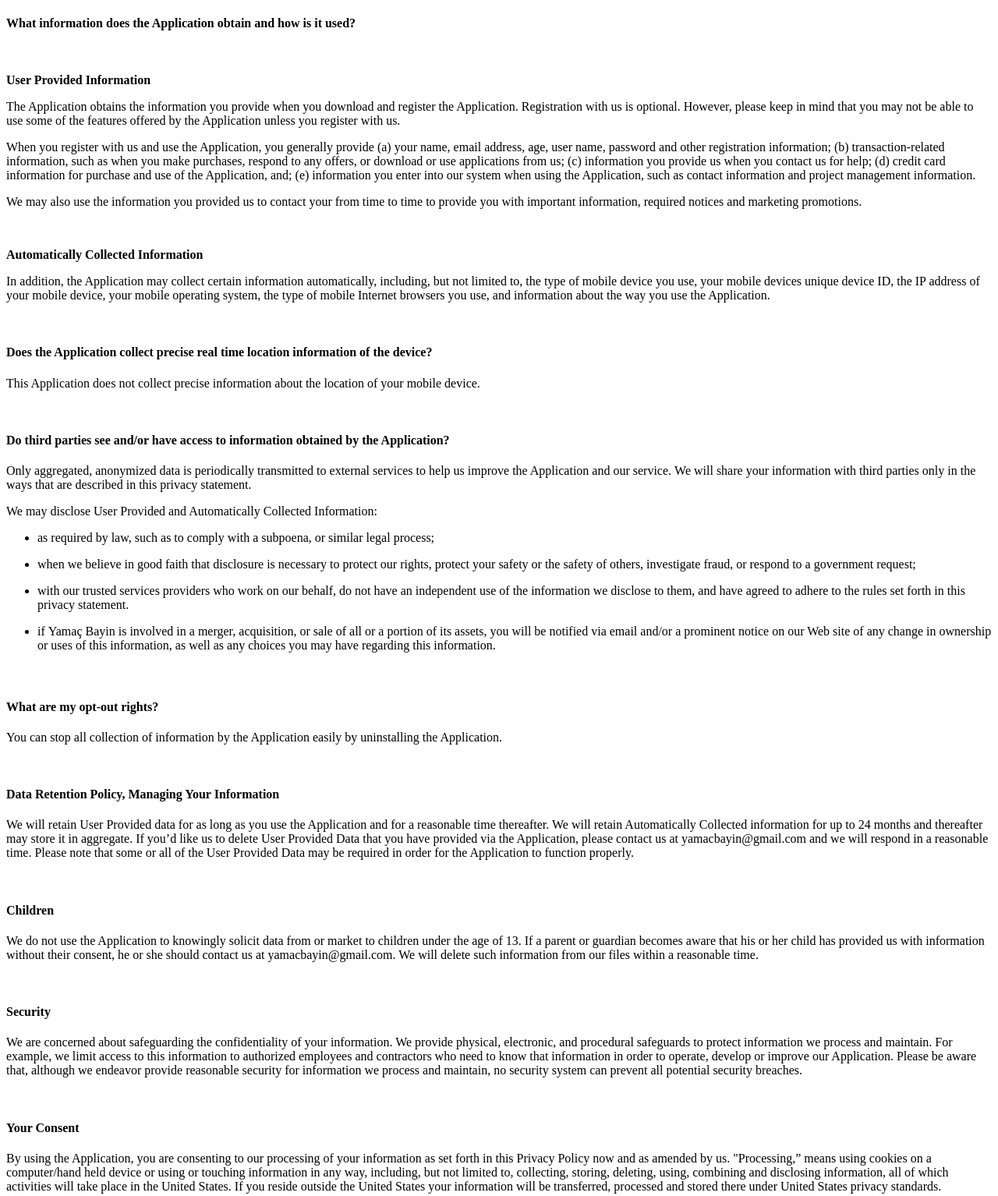
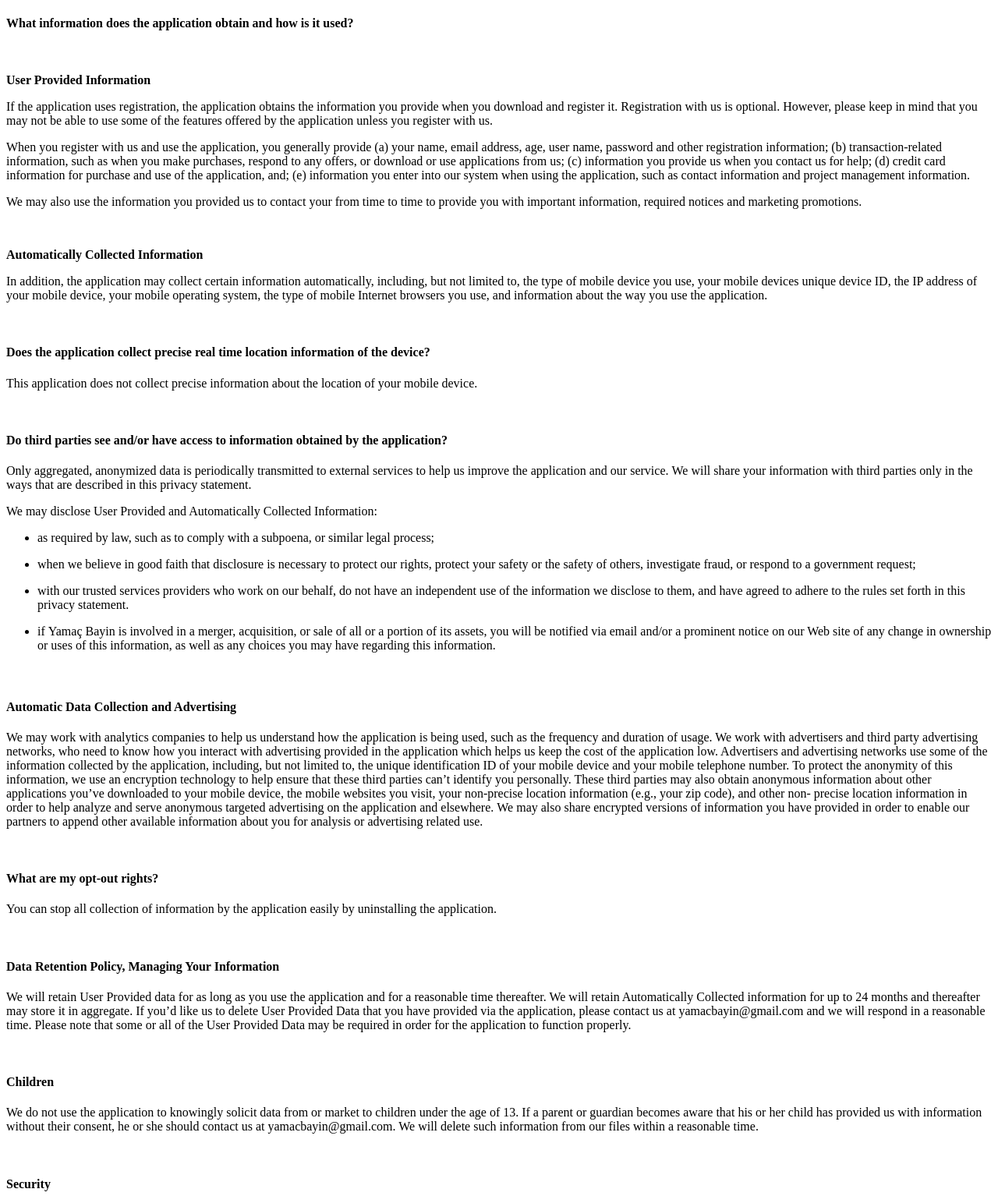
Before and after one commit to yamacbayin/yamacbayin.github.io, a plain HTML site: page index.html in a window 1280 px wide. Shown: the part 780-2314 px from the top of the page at 78% size. Drawn offline with Linux system fonts and the light colour scheme.

Commit message:
Add files via upload

```diff
--- a/index.html
+++ b/index.html
@@ -16,21 +16,21 @@
 <h2 style="text-align: center;">PRIVACY POLICY</h2>
 <p>This privacy policy governs your use of the software application&nbsp;for mobile devices that was created by Yama&ccedil; Bayin.</p>
 <p>&nbsp;</p>
-<h4><strong>What information does the Application obtain and how is it used?</strong></h4>
+<h4><strong>What information does the application obtain and how is it used?</strong></h4>
 <p>&nbsp;</p>
 <p><strong>User Provided Information&nbsp;</strong></p>
-<p>The Application obtains the information you provide when you download and register the Application.&nbsp;Registration with us is optional. However, please keep in mind that you may not be able to use some of the features offered by the Application unless you register with us.</p>
-<p>When you register with us and use the Application, you generally provide&nbsp;(a) your name, email address, age, user name, password and other registration information; (b) transaction-related information, such as when you make purchases, respond to any offers, or download or use applications from us; (c) information you provide us when you contact us for help; (d) credit card information for purchase and use of the Application, and; (e) information you enter into our system when using the Application, such as contact information and project management information.</p>
+<p>If the application uses registration, the application obtains the information you provide when you download and register it.&nbsp;Registration with us is optional. However, please keep in mind that you may not be able to use some of the features offered by the application unless you register with us.</p>
+<p>When you register with us and use the application, you generally provide&nbsp;(a) your name, email address, age, user name, password and other registration information; (b) transaction-related information, such as when you make purchases, respond to any offers, or download or use applications from us; (c) information you provide us when you contact us for help; (d) credit card information for purchase and use of the application, and; (e) information you enter into our system when using the application, such as contact information and project management information.</p>
 <p>We may also use the information you provided us to contact your from time to time to provide you with important information, required notices and marketing promotions.</p>
 <p>&nbsp;</p>
 <p><strong>Automatically Collected Information</strong>&nbsp;</p>
-<p>In addition, the Application may collect certain information automatically, including, but not limited to, the type of mobile device you use, your mobile devices unique device ID, the IP address of your mobile device, your mobile operating system, the type of mobile Internet browsers you use, and information about the way you use the Application.&nbsp;</p>
+<p>In addition, the application may collect certain information automatically, including, but not limited to, the type of mobile device you use, your mobile devices unique device ID, the IP address of your mobile device, your mobile operating system, the type of mobile Internet browsers you use, and information about the way you use the application.&nbsp;</p>
 <p>&nbsp;</p>
-<h4><strong>Does the Application collect precise real time location information of the device?</strong></h4>
-<p>This Application does not collect precise information about the location of your mobile device.&nbsp;</p>
+<h4><strong>Does the application collect precise real time location information of the device?</strong></h4>
+<p>This application does not collect precise information about the location of your mobile device.&nbsp;</p>
 <p>&nbsp;</p>
-<h4><strong>Do third parties see and/or have access to information obtained by the Application?</strong></h4>
-<p>Only aggregated, anonymized data is periodically transmitted to external services to help us improve the Application and our service.&nbsp;We will share your information with third parties only in the ways that are described in this privacy statement.</p>
+<h4><strong>Do third parties see and/or have access to information obtained by the application?</strong></h4>
+<p>Only aggregated, anonymized data is periodically transmitted to external services to help us improve the application and our service.&nbsp;We will share your information with third parties only in the ways that are described in this privacy statement.</p>
 <p>We may disclose User Provided and Automatically Collected Information:</p>
 <ul>
 <li>
@@ -45,20 +45,23 @@
 <li>if&nbsp;<span class="field" data-name="Developer Company Name" data-type="short" data-default="" data-owner="sender">Yama&ccedil; Bayin</span>&nbsp;is involved in a merger, acquisition, or sale of all or a&nbsp;portion of its assets, you will be notified via email and/or a prominent notice on our Web site of any change in ownership or uses of this information, as well as any choices you may have regarding this information.</li>
 </ul>
 <h4>&nbsp;</h4>
+<h4>Automatic Data Collection and Advertising</h4>
+<p>We may work with analytics companies to help us understand how the application is being used, such as the frequency and duration of usage. We work with advertisers and third party advertising networks, who need to know how you interact with advertising provided in the application which helps us keep the cost of the application&nbsp;<span class="field" title="Alternatively: free" data-name="Alternatively: free" data-default="low" data-type="short" data-owner="sender">low</span>. Advertisers and advertising networks use some of the information collected by the application, including, but not limited to,&nbsp;the unique identification ID of your mobile device and your mobile telephone number.&nbsp;To protect the anonymity of this information, we use&nbsp;an encryption technology to help ensure that these third parties can&rsquo;t identify you personally. These third parties may also obtain anonymous information about other applications you&rsquo;ve downloaded to your mobile device, the mobile websites you visit, your non-precise location information (e.g., your zip code), and other non- precise location information in order to help analyze and serve anonymous targeted advertising on the application and elsewhere.&nbsp;We may also share encrypted versions of information you have provided in order to enable our partners to append other available information about you for analysis or advertising related use.&nbsp;</p>
+<p>&nbsp;</p>
 <h4>What are my opt-out rights?</h4>
-<p>You can stop all collection of information by the Application easily by uninstalling the Application.</p>
+<p>You can stop all collection of information by the application easily by uninstalling the application.</p>
 <p>&nbsp;</p>
 <h4><strong>Data Retention Policy, Managing Your Information</strong></h4>
-<p>We will retain User Provided data for as long as you use the Application and for a reasonable time thereafter. We will retain Automatically Collected information for up to&nbsp;<span class="field" title="Retention period" data-name="Retention period" data-default="24 months" data-type="short" data-owner="sender">24 months</span>&nbsp;and thereafter may store it in aggregate. If you&rsquo;d like us to delete User Provided Data that you have provided via the Application, please contact us at&nbsp;<span class="field" title="Email address" data-name="Email address" data-default="privacy@applicationsite.com&nbsp;" data-type="short" data-owner="sender">yamacbayin@gmail.com&nbsp;</span>and we will respond in a reasonable time. Please note that some or all of the User Provided Data may be required in order for the Application to function properly.</p>
+<p>We will retain User Provided data for as long as you use the application and for a reasonable time thereafter. We will retain Automatically Collected information for up to&nbsp;<span class="field" title="Retention period" data-name="Retention period" data-default="24 months" data-type="short" data-owner="sender">24 months</span>&nbsp;and thereafter may store it in aggregate. If you&rsquo;d like us to delete User Provided Data that you have provided via the application, please contact us at&nbsp;<span class="field" title="Email address" data-name="Email address" data-default="privacy@applicationsite.com&nbsp;" data-type="short" data-owner="sender">yamacbayin@gmail.com&nbsp;</span>and we will respond in a reasonable time. Please note that some or all of the User Provided Data may be required in order for the application to function properly.</p>
 <p>&nbsp;</p>
 <h4><strong>Children</strong></h4>
-<p>We do not use the Application to knowingly solicit data from or market to children under the age of 13. If a parent or guardian becomes aware that his or her child has provided us with information without their consent, he or she should contact us at&nbsp;<span class="field" title="Email address" data-name="Email address" data-default="privacy@applicationsite.com" data-type="short" data-owner="sender">yamacbayin@gmail.com</span>. We will delete such information from our files within a reasonable time.</p>
+<p>We do not use the application to knowingly solicit data from or market to children under the age of 13. If a parent or guardian becomes aware that his or her child has provided us with information without their consent, he or she should contact us at&nbsp;<span class="field" title="Email address" data-name="Email address" data-default="privacy@applicationsite.com" data-type="short" data-owner="sender">yamacbayin@gmail.com</span>. We will delete such information from our files within a reasonable time.</p>
 <p>&nbsp;</p>
 <h4><strong>Security</strong></h4>
-<p>We are concerned about safeguarding the confidentiality of your information. We provide physical, electronic, and procedural safeguards to protect information we process and maintain. For example, we limit access to this information to authorized employees and contractors who need to know that information in order to operate, develop or improve our Application. Please be aware that, although we endeavor provide reasonable security for information we process and maintain, no security system can prevent all potential security breaches.</p>
+<p>We are concerned about safeguarding the confidentiality of your information. We provide physical, electronic, and procedural safeguards to protect information we process and maintain. For example, we limit access to this information to authorized employees and contractors who need to know that information in order to operate, develop or improve our application. Please be aware that, although we endeavor provide reasonable security for information we process and maintain, no security system can prevent all potential security breaches.</p>
 <p>&nbsp;</p>
 <h4><strong>Your Consent</strong></h4>
-<p>By using the Application, you are consenting to our processing of your information as set forth in this Privacy Policy now and as amended by us. "Processing,&rdquo; means using cookies on a computer/hand held device or using or touching information in any way, including, but not limited to, collecting, storing, deleting, using, combining and disclosing information, all of which activities will take place in the&nbsp;<span class="field" title="State of Residence" data-name="State of Residence" data-default="United States" data-type="short" data-owner="sender">United States</span>. If you reside outside the&nbsp;<span class="field" title="State of Residence" data-name="State of Residence" data-default="United States" data-type="short" data-owner="sender">United States</span>&nbsp;your information will be transferred, processed and stored there under&nbsp;<span class="field" title="State of Residence" data-name="State of Residence" data-default="United States" data-type="short" data-owner="sender">United States</span>&nbsp;privacy standards.&nbsp;</p>
+<p>By using the application, you are consenting to our processing of your information as set forth in this Privacy Policy now and as amended by us. "Processing,&rdquo; means using cookies on a computer/hand held device or using or touching information in any way, including, but not limited to, collecting, storing, deleting, using, combining and disclosing information, all of which activities will take place in the&nbsp;<span class="field" title="State of Residence" data-name="State of Residence" data-default="United States" data-type="short" data-owner="sender">United States</span>. If you reside outside the&nbsp;<span class="field" title="State of Residence" data-name="State of Residence" data-default="United States" data-type="short" data-owner="sender">United States</span>&nbsp;your information will be transferred, processed and stored there under&nbsp;<span class="field" title="State of Residence" data-name="State of Residence" data-default="United States" data-type="short" data-owner="sender">United States</span>&nbsp;privacy standards.&nbsp;</p>
 <p>&nbsp;</p>
 <h4>Contact us</h4>
 <p>If you have any questions regarding privacy while using the Application, or have questions about our practices, please contact us via email at&nbsp;<strong><span class="field" title="Email address" data-name="Email address" data-default="privacy@applicationsite.com" data-type="short" data-owner="sender">yamacbayin@gmail.com</span></strong>.</p>
```
